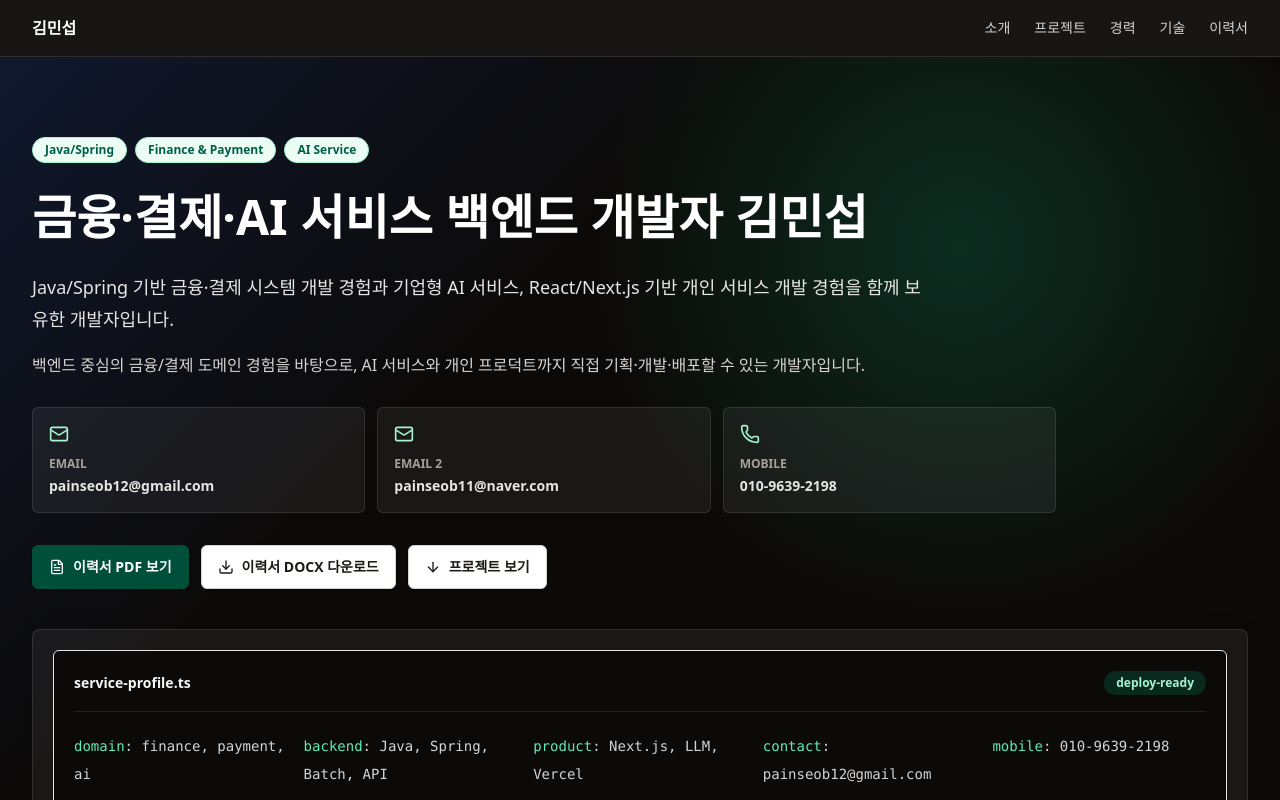
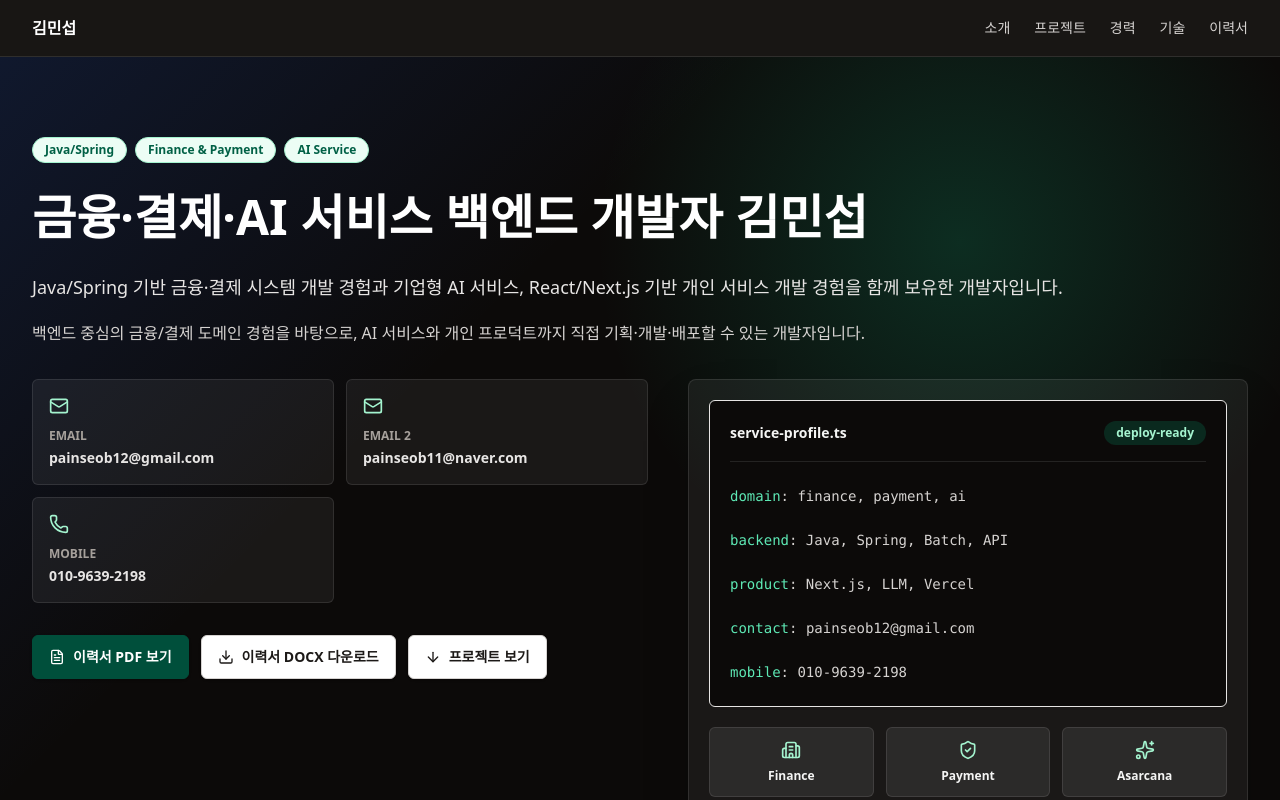
Before and after one commit to min-seob/my-resume, a Next.js app: page / in a window 1280 px wide. Shown: the top 800 px of the page. Built offline with nearby package versions, Linux system fonts and the light colour scheme.

Commit message:
refine hero contact alignment

```diff
--- a/src/components/sections/HeroSection.tsx
+++ b/src/components/sections/HeroSection.tsx
@@ -10,7 +10,7 @@ export function HeroSection() {
   return (
     <section id="top" className="relative overflow-hidden border-b border-stone-800 bg-stone-950">
       <div className="absolute inset-0 bg-[radial-gradient(circle_at_75%_20%,rgba(16,185,129,0.2),transparent_30%),linear-gradient(135deg,rgba(37,99,235,0.16),transparent_34%)]" />
-      <div className="mx-auto flex min-h-[calc(100vh-73px)] max-w-7xl flex-col justify-center gap-10 px-5 py-16 sm:px-8 lg:py-20">
+      <div className="mx-auto flex min-h-[calc(100vh-73px)] max-w-7xl flex-col justify-center gap-8 px-5 py-16 sm:px-8 lg:py-20">
         <div className="relative max-w-7xl">
           <div className="mb-6 flex flex-wrap gap-2">
             <Badge>Java/Spring</Badge>
@@ -20,14 +20,17 @@ export function HeroSection() {
           <h1 className="max-w-none text-4xl font-extrabold leading-tight text-white sm:text-5xl xl:whitespace-nowrap 2xl:text-6xl">
             {profile.headline}
           </h1>
-          <p className="mt-6 max-w-4xl text-lg leading-8 text-stone-200">
+          <p className="mt-6 max-w-none text-lg leading-8 text-stone-200 xl:whitespace-nowrap">
             {profile.summary}
           </p>
-          <p className="mt-4 max-w-4xl text-base leading-7 text-stone-300">
+          <p className="mt-4 max-w-none text-base leading-7 text-stone-300 xl:whitespace-nowrap">
             {profile.positioning}
           </p>
+        </div>
 
-          <div className="mt-7 grid max-w-5xl gap-3 text-sm md:grid-cols-3">
+        <div className="relative grid items-start gap-10 lg:grid-cols-[minmax(0,1fr)_520px] xl:grid-cols-[minmax(0,1fr)_560px]">
+          <div className="relative">
+            <div className="grid max-w-3xl gap-3 text-sm md:grid-cols-2">
               <a
                 href={`mailto:${profile.emailPlaceholder}`}
                 className="min-w-0 rounded-md border border-white/10 bg-white/[0.06] p-4 text-stone-200 transition hover:border-emerald-300/60 hover:bg-emerald-400/10"
@@ -36,7 +39,9 @@ export function HeroSection() {
                 <span className="block text-xs font-semibold uppercase text-stone-400">
                   Email
                 </span>
-              <span className="mt-1 block break-all font-semibold">{profile.emailPlaceholder}</span>
+                <span className="mt-1 block break-all font-semibold">
+                  {profile.emailPlaceholder}
+                </span>
               </a>
               <a
                 href={`mailto:${profile.secondaryEmailPlaceholder}`}
@@ -95,26 +100,26 @@ export function HeroSection() {
                   deploy-ready
                 </span>
               </div>
-            <div className="mt-5 grid gap-4 font-mono text-sm leading-7 text-stone-300 md:grid-cols-2 xl:grid-cols-5">
-              <p>
+              <div className="mt-5 space-y-4 font-mono text-sm leading-7 text-stone-300">
+                <p className="whitespace-nowrap">
                   <span className="text-emerald-300">domain</span>: finance, payment, ai
                 </p>
-              <p>
+                <p className="whitespace-nowrap">
                   <span className="text-emerald-300">backend</span>: Java, Spring, Batch, API
                 </p>
-              <p>
+                <p className="whitespace-nowrap">
                   <span className="text-emerald-300">product</span>: Next.js, LLM, Vercel
                 </p>
-              <p>
+                <p className="whitespace-nowrap">
                   <span className="text-emerald-300">contact</span>: {profile.emailPlaceholder}
                 </p>
-              <p>
+                <p className="whitespace-nowrap">
                   <span className="text-emerald-300">mobile</span>: {profile.phoneNumber}
                 </p>
               </div>
             </div>
 
-          <div className="mt-5 grid grid-cols-2 gap-3 sm:grid-cols-3 lg:grid-cols-6">
+            <div className="mt-5 grid grid-cols-2 gap-3 sm:grid-cols-3">
               {domainSignals.map((signal) => {
                 const Icon = signal.icon;
                 return (
@@ -130,6 +135,7 @@ export function HeroSection() {
             </div>
           </div>
         </div>
+      </div>
     </section>
   );
 }
```
Lines whose indentation alone changed are shown as unchanged.
